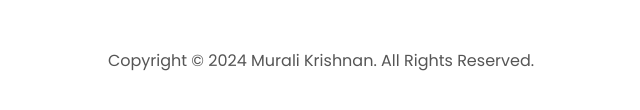
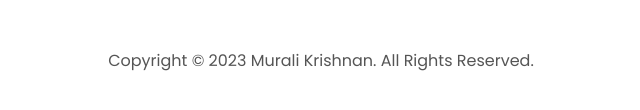
Before and after one commit to Muralikrishnan-r14/Personal-Website-Built-with-HTML-and-CSS, a plain HTML site: page index.html in a window 1280 px wide. Shown: the part 3519-3629 px from the top of the page, 319-959 px from the left. Drawn offline with Linux system fonts and the light colour scheme.

Commit message:
HTML Code

```diff
--- a/index.html
+++ b/index.html
@@ -358,7 +358,7 @@
           </ul>
         </div>
       </nav>
-      <p>Copyright &#169; 2024 Murali Krishnan. All Rights Reserved.</p>
+      <p>Copyright &#169; 2023 Murali Krishnan. All Rights Reserved.</p>
     </footer>
     <script src="script.js"></script>
     </body>
```
